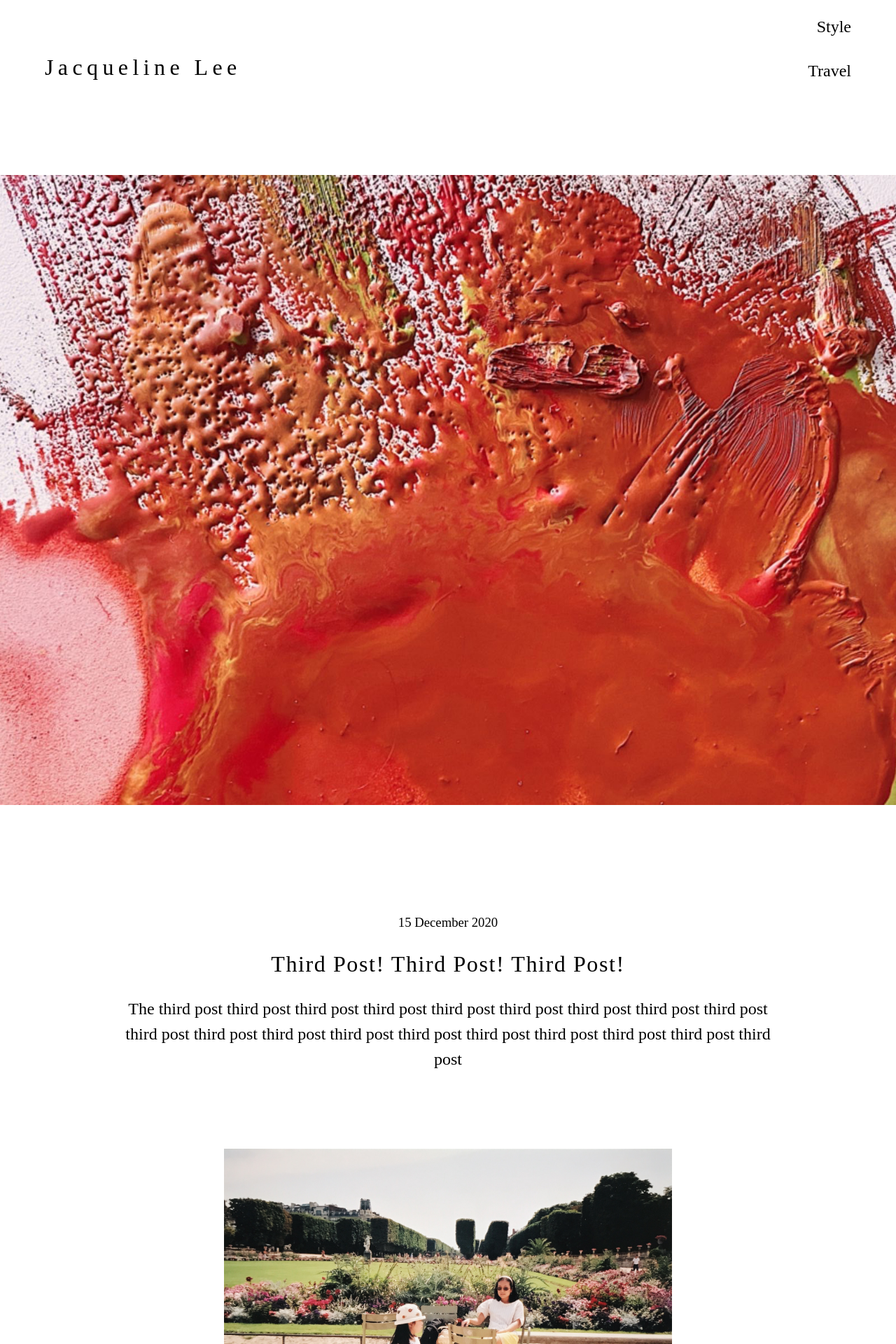
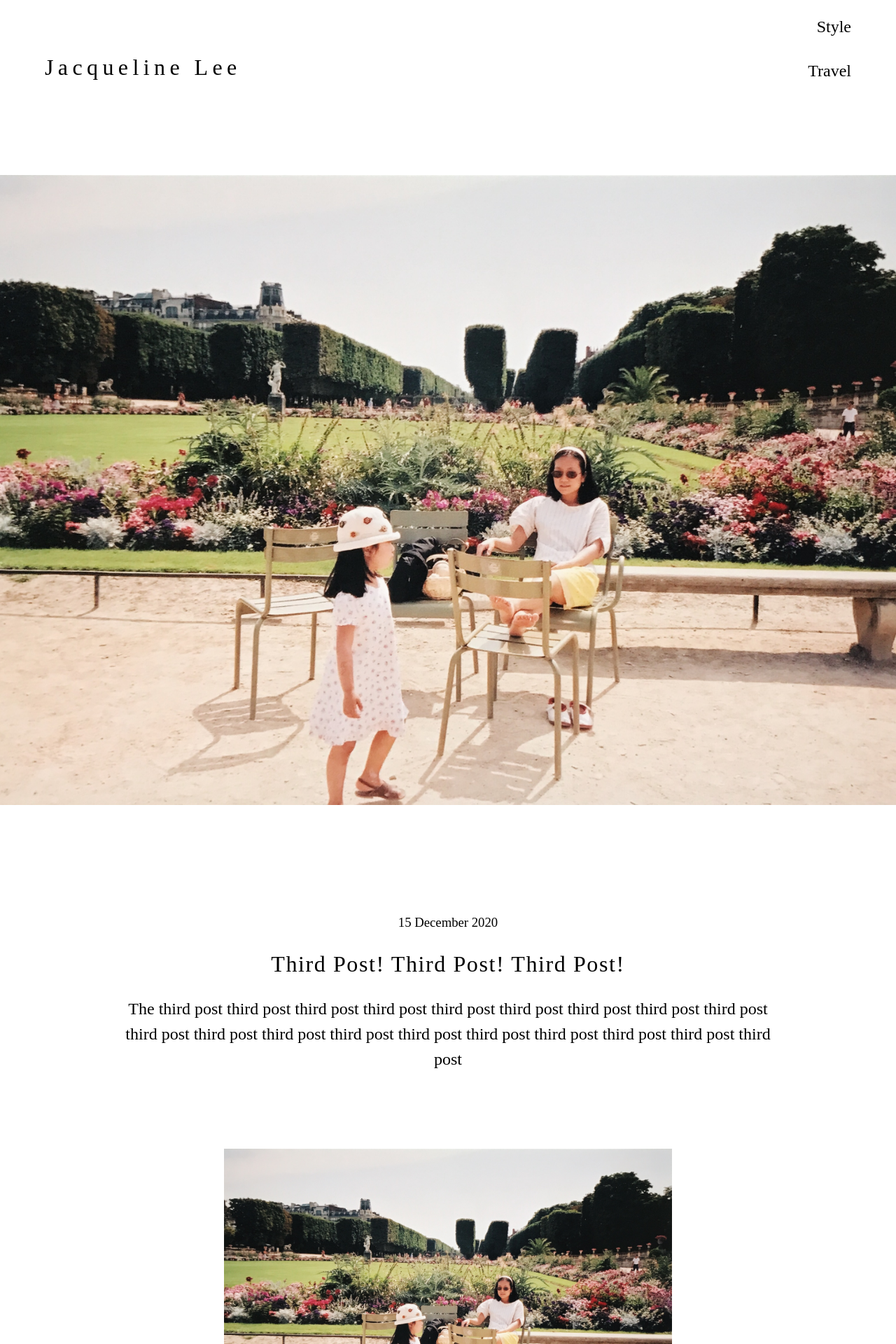
Before and after one commit to jackandthebean/jackandthebean.github.io, a Jekyll site: the page built from index.html, in a window 1280 px wide. Shown: the part 335-2255 px from the top of the page at 70% size. Built offline with Jekyll 4.4.1, drawn with Linux system fonts in a browser that asks for light colours; the list of posts is cut into pages by our own code.

Commit message:
Hero image change

```diff
--- a/_layouts/home.html
+++ b/_layouts/home.html
@@ -18,7 +18,7 @@
             </a>
         </div>
 
-        <div class="swirl"></div>
+        <div class="emanating"></div>
 
         <ul class="posts flex_between">
             {% for post in paginator.posts %}
--- a/_sass/main.scss
+++ b/_sass/main.scss
@@ -92,7 +92,7 @@ hr {
 .hero {
     width: 100vw;
     height: 100vh;
-    background-image: url(/assets/images/emanating.JPG);
+    background-image: url(/assets/images/post.JPG);
     background-size: cover;
     background-position: center;
     background-attachment: fixed;
@@ -110,10 +110,10 @@ hr {
     }
 }
 
-.swirl {
+.emanating {
     width: 100vw;
     height: 100vh;
-    background-image: url(/assets/images/swirl.JPG);
+    background-image: url(/assets/images/emanating.JPG);
     background-size: cover;
     background-position: top;
 }
```
